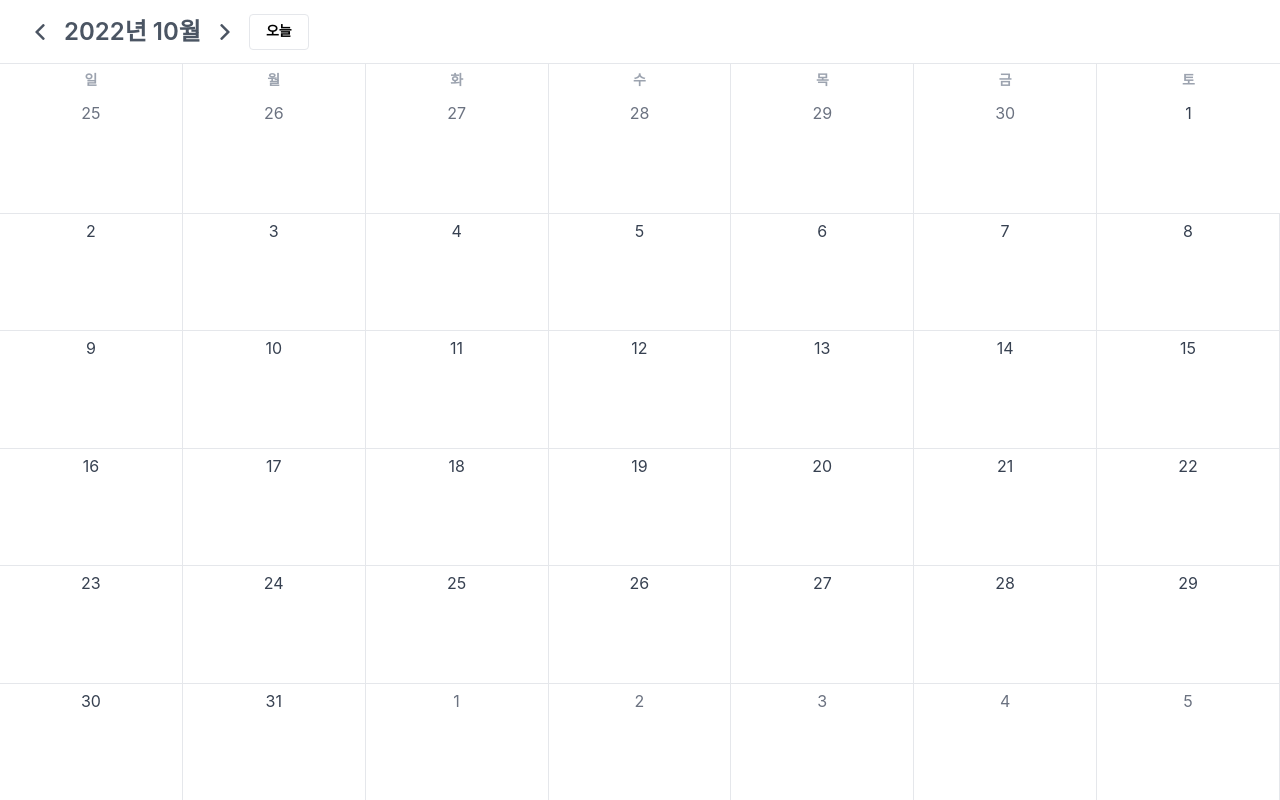
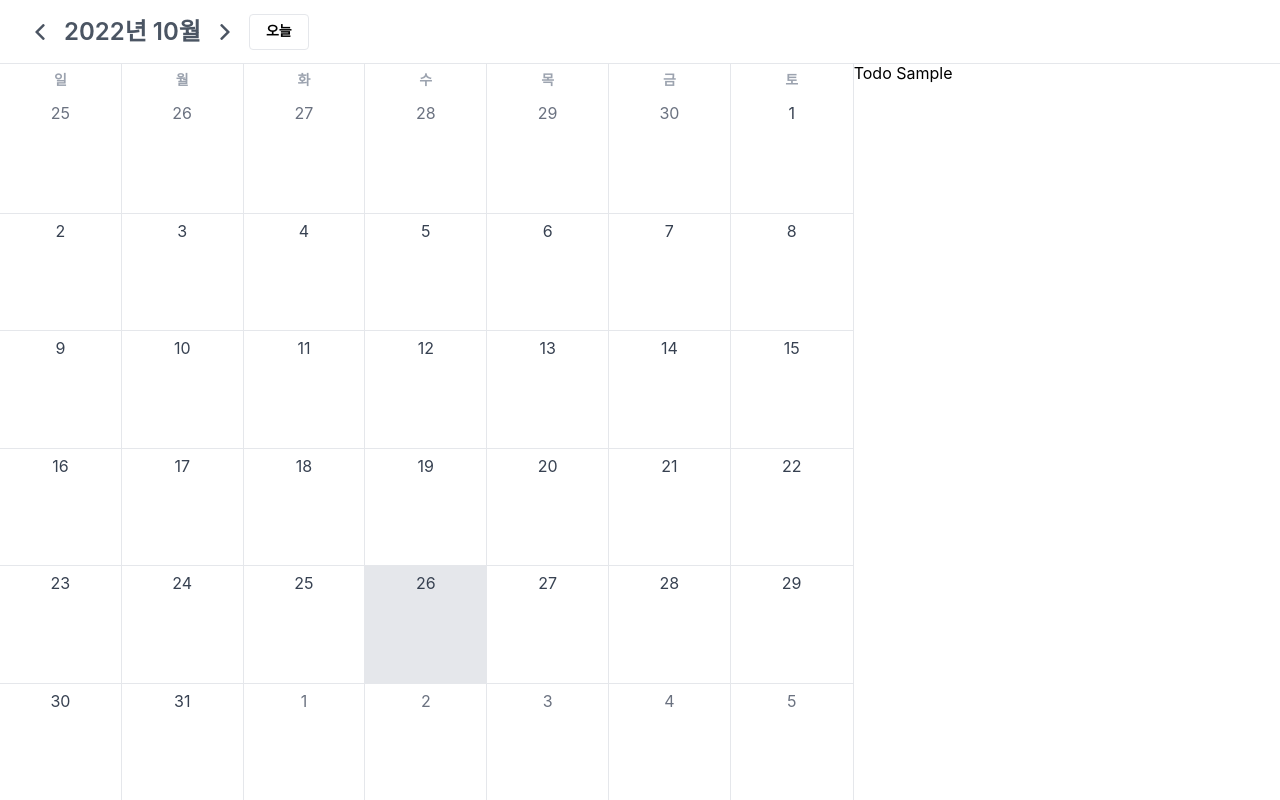
Before and after one commit to sihyun-mity/calendar-todolist, a React (Create React App) app: page / in a window 1280 px wide. Built offline with nearby package versions, Linux system fonts and the light colour scheme; a web font is replaced by a local one.

Commit message:
캘린더 날짜 변경 로직 추가

```diff
--- a/src/components/Calendar.tsx
+++ b/src/components/Calendar.tsx
@@ -1,29 +1,69 @@
+import { addMonths, format, setDate, subMonths } from 'date-fns';
+import { useMemo } from 'react';
+import { useRecoilState } from 'recoil';
 import styled from 'styled-components';
 import { useCalendar } from '../hooks';
+import { date } from '../stores';
 import Days from './Days';
 
 const Calendar = (): JSX.Element => {
+  const [targetDate, setTargetDate] = useRecoilState(date);
+  const formattingDate: string = useMemo(
+    () => format(targetDate, 'yyyyMMdd'),
+    [targetDate]
+  );
   const calendar = useCalendar();
   const prev = calendar.getPrev();
   const now = calendar.getNow();
   const next = calendar.getNext();
 
+  const handleDate = (e: React.MouseEvent<HTMLDivElement>): void => {
+    const element: string[] = Array.from(
+      (e.target as HTMLDivElement).classList
+    );
+    const targetClass: string[] =
+      element
+        .find((item) => /date-/.test(item))
+        ?.split('-')[1]
+        .split('') || [];
+
+    targetClass.splice(4, 0, '-');
+    targetClass.splice(7, 0, '-');
+
+    setTargetDate(new Date(targetClass.join('')));
+  };
+
   return (
     <Box>
       <Days />
-      <Board>
+      <Board date={formattingDate} onClick={(e) => handleDate(e)}>
         {prev.map((ele, idx) => (
-          <PrevItem key={idx}>
+          <PrevItem
+            className={`date-${format(
+              subMonths(setDate(targetDate, ele), 1),
+              'yyyyMMdd'
+            )}`}
+            key={idx}
+          >
             <Day>{ele}</Day>
           </PrevItem>
         ))}
         {now.map((ele, idx) => (
-          <NowItem key={idx}>
+          <NowItem
+            className={`date-${format(setDate(targetDate, ele), 'yyyyMMdd')}`}
+            key={idx}
+          >
             <Day>{ele}</Day>
           </NowItem>
         ))}
         {next.map((ele, idx) => (
-          <NextItem key={idx}>
+          <NextItem
+            className={`date-${format(
+              addMonths(setDate(targetDate, ele), 1),
+              'yyyyMMdd'
+            )}`}
+            key={idx}
+          >
             <Day>{ele}</Day>
           </NextItem>
         ))}
@@ -40,10 +80,14 @@ const Box = styled.article`
   flex-direction: column;
 `;
 
-const Board = styled.div`
+const Board = styled.div<{ date: string }>`
   height: calc(100% - 32px);
   display: flex;
   flex-wrap: wrap;
+
+  & > .date-${(props) => props.date} {
+    background-color: ${({ theme }) => theme.color['grey-200']};
+  }
 `;
 
 const Item = styled.div`
@@ -56,7 +100,7 @@ const Item = styled.div`
 
   ${({ theme }) => theme.ui.hover_bg};
 
-  &:not(:nth-of-type(7)) {
+  &:not(:nth-of-type(7n)) {
     border-right: 1px solid ${({ theme }) => theme.color['grey-200']};
   }
 
--- a/src/components/Todo.tsx
+++ b/src/components/Todo.tsx
@@ -1,5 +1,13 @@
+import styled from 'styled-components';
+
 const Todo = (): JSX.Element => {
-  return <div></div>;
+  return <Box>Todo Sample</Box>;
 };
 
 export default Todo;
+
+const Box = styled.aside`
+  flex: 1;
+  border-left: 1px solid ${({ theme }) => theme.color['grey-200']};
+  box-sizing: border-box;
+`;
```
